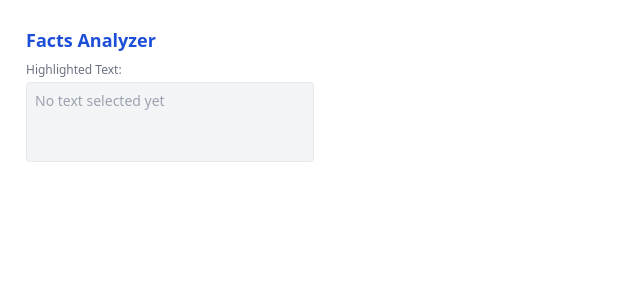
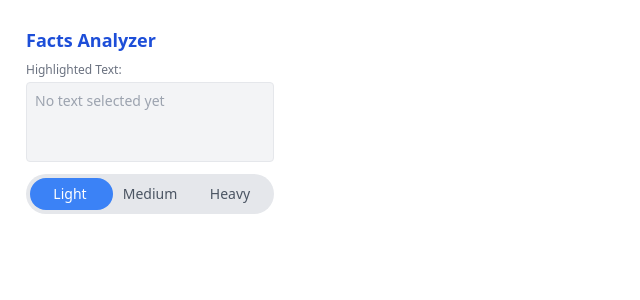
Before and after one commit to allenh99/hoohacks25, a React (Vite) app in the folder chrome-extension/: page / in a window 1280 px wide. Shown: the top 300 px of the page, without its empty margins (0-640 px from the left). Built offline with nearby package versions, Linux system fonts and the light colour scheme.

Commit message:
adding toggle bar for different weight settings

```diff
--- a/chrome-extension/src/App.jsx
+++ b/chrome-extension/src/App.jsx
@@ -1,12 +1,14 @@
 import { useEffect, useState } from "react";
 import "./popup.css";
-import React from 'react'
+import React from 'react';
+import WeightToggle from "./WeightToggle";
 
 function App() {
   const [highlighted, setHighlighted] = useState("");
   const [result, setResult] = useState("");
   const [typedResult, setTypedResult] = useState("");
   const [loading, setLoading] = useState(false);
+  const [weight, setWeight] = useState("light");
 
   const sleep = (ms) => new Promise((resolve) => setTimeout(resolve, ms));
 
@@ -31,7 +33,10 @@ function App() {
         const res = await fetch("http://127.0.0.1:8000/api/analyze/", {
           method: "POST",
           headers: { "Content-Type": "application/json" },
-          body: JSON.stringify({ text: highlighted })
+          body: JSON.stringify({
+            text: highlighted,
+            weight: weight
+          })
         });
         const data = await res.json();
         //setResult(JSON.stringify(data, null, 2));
@@ -88,7 +93,7 @@ function App() {
   }
 
   return (
-    <div className="w-[320px] p-4 font-sans text-sm text-gray-800 bg-white">
+    <div className="w-[800px] h-[500px] max-w-full p-4 font-sans text-sm text-gray-800 bg-white">
       <h1 className="text-lg font-semibold mb-2 text-blue-700">Facts Analyzer</h1>
 
       <div className="mb-3">
@@ -96,6 +101,10 @@ function App() {
         <div className="border rounded bg-gray-100 p-2 h-[80px] overflow-y-auto text-gray-700 text-sm">
           {highlighted || <span className="text-gray-400">No text selected yet</span>}
         </div>
+      </div>
+
+      <div className="flex items-center justify-center w-full">
+        <WeightToggle onChange={setWeight} />
       </div>
 
       {loading && <LoadingDots />}
--- /dev/null
+++ b/chrome-extension/src/WeightToggle.jsx
@@ -0,0 +1,40 @@
+import { useState } from "react";
+import React from "react";
+
+export default function WeightToggle({ onChange }) {
+  const [selected, setSelected] = useState("light");
+
+  const options = ["light", "medium", "heavy"];
+
+  const handleSelect = (level) => {
+    setSelected(level);
+    onChange(level); // send back to parent
+  };
+
+  const selectedIndex = options.indexOf(selected);
+
+  return (
+    <div className="relative w-full max-w-xs mx-auto mb-4">
+      <div className="flex bg-gray-200 rounded-full p-1 text-sm font-medium text-gray-600 justify-between relative">
+        {/* Sliding highlight */}
+        <div
+          className="absolute top-1 left-1 h-8 w-1/3 bg-blue-500 rounded-full transition-all duration-300"
+          style={{ transform: `translateX(${selectedIndex * 100}%)` }}
+        ></div>
+
+        {/* Options */}
+        {options.map((level) => (
+          <button
+            key={level}
+            className={`z-10 w-1/3 py-1.5 rounded-full transition text-center ${
+              selected === level ? "text-white" : "text-gray-600"
+            }`}
+            onClick={() => handleSelect(level)}
+          >
+            {level.charAt(0).toUpperCase() + level.slice(1)}
+          </button>
+        ))}
+      </div>
+    </div>
+  );
+}
```
